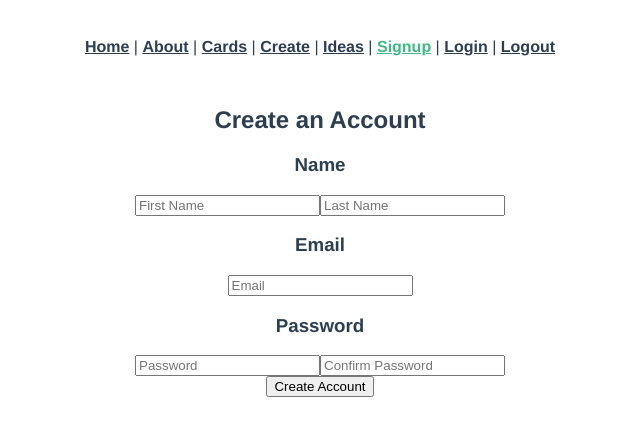
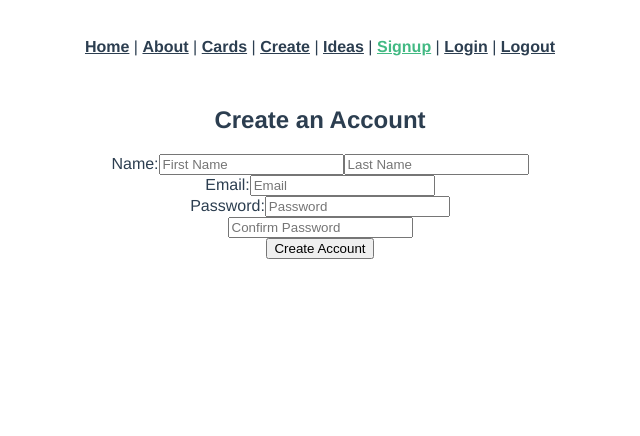
Before and after one commit to devorahortega/brainstorm-frontend, a Vue app: page /signup in a window 1280 px wide. Shown: the top 436 px of the page, without its empty margins (320-960 px from the left). Built offline with nearby package versions, Linux system fonts and the light colour scheme.

Commit message:
Fixes some issues in the signup page -its a backend issue...

```diff
--- a/src/views/Signup.vue
+++ b/src/views/Signup.vue
@@ -1,13 +1,17 @@
 <template>
   <div class="signup">
-    <template>
-      <form>
+    <form v-on:submit.prevent="submit()">
+      <h2>Create an Account</h2>
+      <ul>
+        <li v-for="error in errors" v-bind:key="error">{{ error }}</li>
+      </ul>
       <div>
-          <h2>Create an Account</h2>
-          <h3>Name</h3>
+        <label>Name:</label>
         <input type="text" name="first_name" class="form-control" id="first_name" placeholder="First Name" required />
         <input type="text" name="last_name" class="form-control" id="last_name" placeholder="Last Name" required />
-          <h3>Email</h3>
+      </div>
+      <div>
+        <label>Email:</label>
         <input
           type="email"
           class="form-control"
@@ -17,7 +21,9 @@
           required
           v-model="newUserParams.email"
         />
-          <h3>Password</h3>
+      </div>
+      <div>
+        <label>Password:</label>
         <input
           type="text"
           class="form-control"
@@ -27,6 +33,8 @@
           required
           v-model="newUserParams.password"
         />
+      </div>
+      <div>
         <input
           type="text"
           class="form-control"
@@ -36,10 +44,9 @@
           required
           v-model="newUserParams.password_confirmation"
         />
+      </div>
       <div class="text-center"><button type="submit" value="Submit">Create Account</button></div>
-        </div>
     </form>
-    </template>
   </div>
 </template>
 
@@ -48,8 +55,9 @@ import axios from "axios";
 export default {
   data: function () {
     return {
-      newUserParams: {},
+      newUserParams: { password: "", password_confirmation: "" },
       errors: [],
+      newSessionParams: {},
     };
   },
   methods: {
```
Lines whose indentation alone changed are shown as unchanged.
